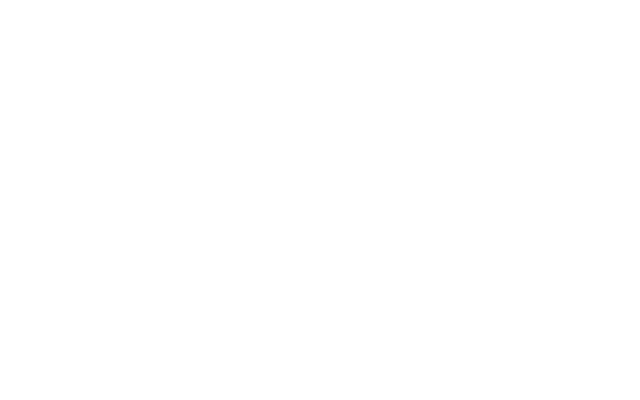
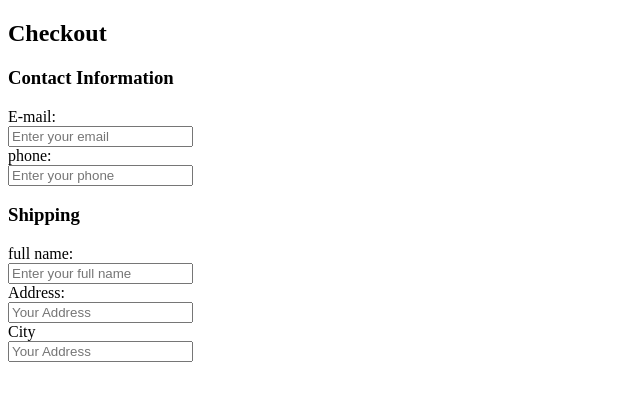
Before and after one commit to Shamimreza82/checkout-page-master, a plain HTML site: page index.html in a window 1280 px wide. Shown: the whole page, without its empty margins (0-640 px from the left). Drawn offline with Linux system fonts and the light colour scheme.

Commit message:
update form

```diff
--- a/index.html
+++ b/index.html
@@ -3,9 +3,47 @@
 <head>
     <meta charset="UTF-8">
     <meta name="viewport" content="width=device-width, initial-scale=1.0">
-    <title> New </title>
+    <title>Check out page</title>
+    <link rel="stylesheet" href="style.css">
 </head>
 <body>
+    <header>
 
+    </header>
+
+    <main>
+        <section>
+               <div class="container">
+                    <div class="checkout-from">
+                        <h2> Checkout</h2>
+                        <h3> Contact Information</h3>
+                        <label for="Email"> E-mail:</label> <br>
+                        <input type="text" placeholder="Enter your email"> <br>
+                        <label for="Email"> phone:</label> <br>
+                        <input type="text" placeholder="Enter your phone">
+
+                        <h3> Shipping </h3>
+                        <label for="Email"> full name:</label> <br>
+                        <input type="text" placeholder="Enter your full name"> <br>
+                        <label for="address"> Address:</label> <br>
+                        <input type="text" placeholder="Your Address"> <br>
+                        <label for="address"> City</label> <br>
+                        <input type="text" placeholder="Your Address">
+
+
+
+
+                        </label>
+                    </div>
+                    <div>
+
+                    </div>
+
+               </div>
+        </section>
+    </main>
+    <footer>
+
+    </footer>
 </body>
 </html>
--- a/style.css
+++ b/style.css
@@ -0,0 +1,3 @@
+.checkout-from {
+    display: block;
+}
```
